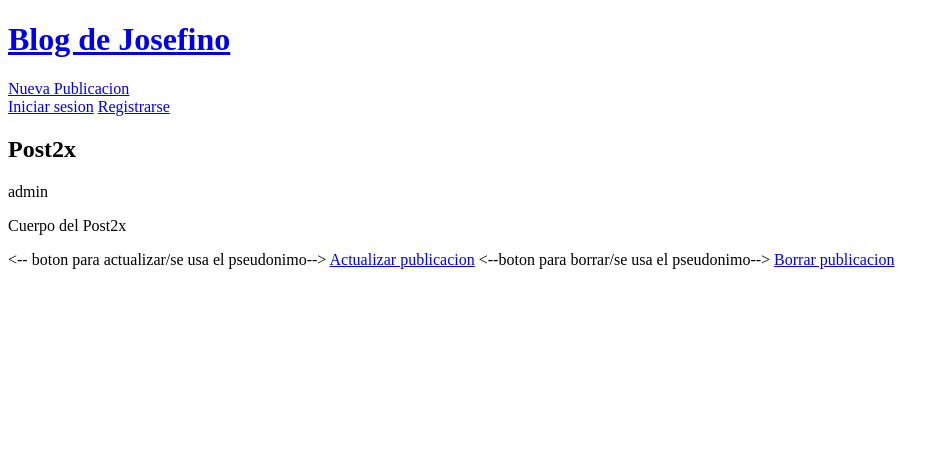
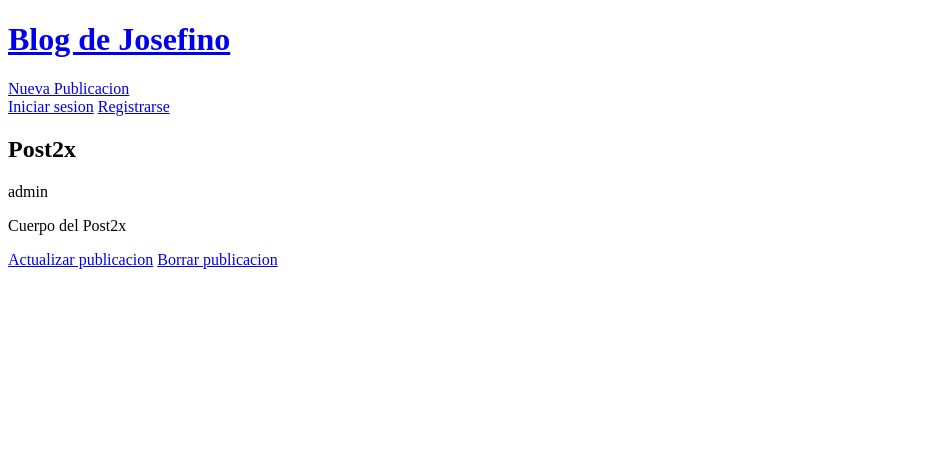
Before and after one commit to andresabreudacosta/CRUDmasBOOTSTRAP, a Django app: page /publication/2/ in a window 1280 px wide. Shown: the top 469 px of the page, without its empty margins (0-950 px from the left). Run offline with Django 5.2, Linux system fonts and the light colour scheme; data comes from the database, SQL or seed files in the repository; both versions use the stored data as it was after the commit.

Commit message:
feature/lastone

```diff
--- a/accounts/views.py
+++ b/accounts/views.py
@@ -1,10 +1,13 @@
 # Django imports
 from django.shortcuts import render
+
 from django.contrib.auth.forms import UserCreationForm
+#
 from django.urls import reverse_lazy
+# Se importa la vista CreateView
 from django.views.generic.edit import CreateView
 
-#
+# Se define la vista SignUpView que hereda de CreateView
 class SignUpView(CreateView):
     # Se define la clase SignUpView que hereda de CreateView
     template_name = 'registration/signup.html'
--- a/django_project/settings.py
+++ b/django_project/settings.py
@@ -127,3 +127,5 @@ DEFAULT_AUTO_FIELD = 'django.db.models.BigAutoField'
 
 #login redirect
 LOGIN_REDIRECT_URL =  'publications-list'
+#logout redirect
+LOGOUT_REDIRECT_URL = 'publications-list'
--- a/templates/_base.html
+++ b/templates/_base.html
@@ -10,13 +10,15 @@
    <h1> <a href="{% url 'publications-list' %}">Blog de Josefino</a></h1>
    <div>
         <a href="{% url 'publication-create'%}">Nueva Publicacion</a>
-
    <div>
 
   </header>
+  <!-- Si el usuario esta autenticado, le saluda por su nombre -->
   {% if user.is_authenticated %}
+
       <p> Hola {{user.username}} </p>
-      <!-- logout link -->
+
+      <!-- se hace logaut si el usaurio asi lo quiere -->
         <form action="{% url 'logout' %}" method="post">
           {% csrf_token %}
           <button type="submit">Cerrar Sesion</button>
--- a/templates/publication-delete.html
+++ b/templates/publication-delete.html
@@ -4,7 +4,7 @@
 
 {% block content %}
 
-        <h2> Estas seguro que deseas eliminar la publicacion "{{ publication.title }}"?</h2>
+        <h2>Estas seguro que deseas eliminar la publicacion "{{ publication.title }}"?</h2>
         <form method="post">
             {% csrf_token %}
             <button type="submit">ELiminar</button>
--- a/templates/publication-detail.html
+++ b/templates/publication-detail.html
@@ -6,9 +6,9 @@
     <p>{{ publication.author }}</p>
     <p>{{ publication.body }}</p>
 
-    <-- boton para actualizar/se usa el pseudonimo-->
+    <!-- <-- boton para actualizar/se usa el pseudonimo-->
     <a href="{% url 'publication-update' publication.pk %}">Actualizar publicacion</a>
-    <--boton para borrar/se usa el pseudonimo-->
+    <!-- <--boton para borrar/se usa el pseudonimo-->
     <a href="{% url 'publication-delete' publication.pk %}">Borrar publicacion</a>
 
 {% endblock content %}
```
Also changed, not shown: db.sqlite3.
